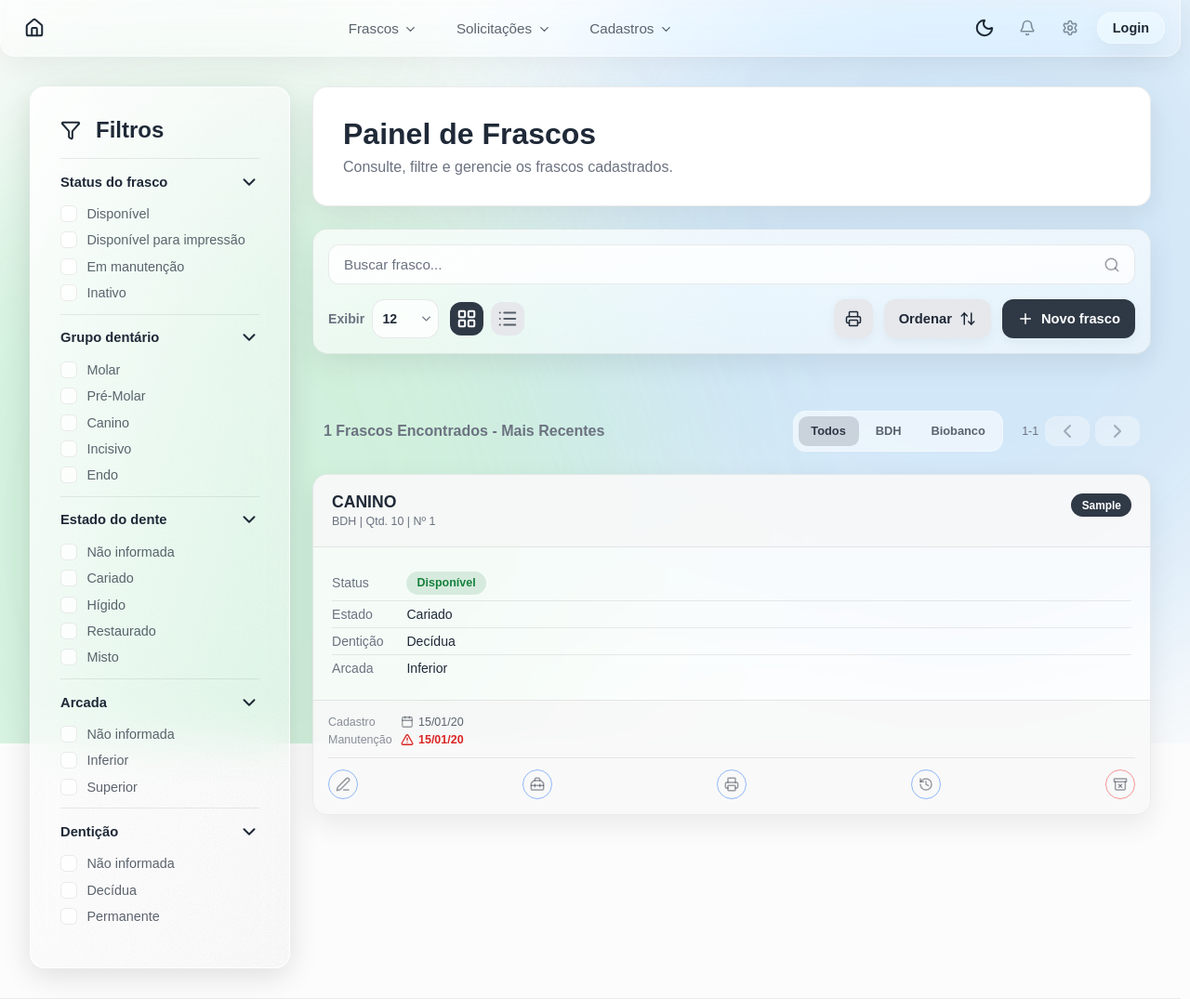
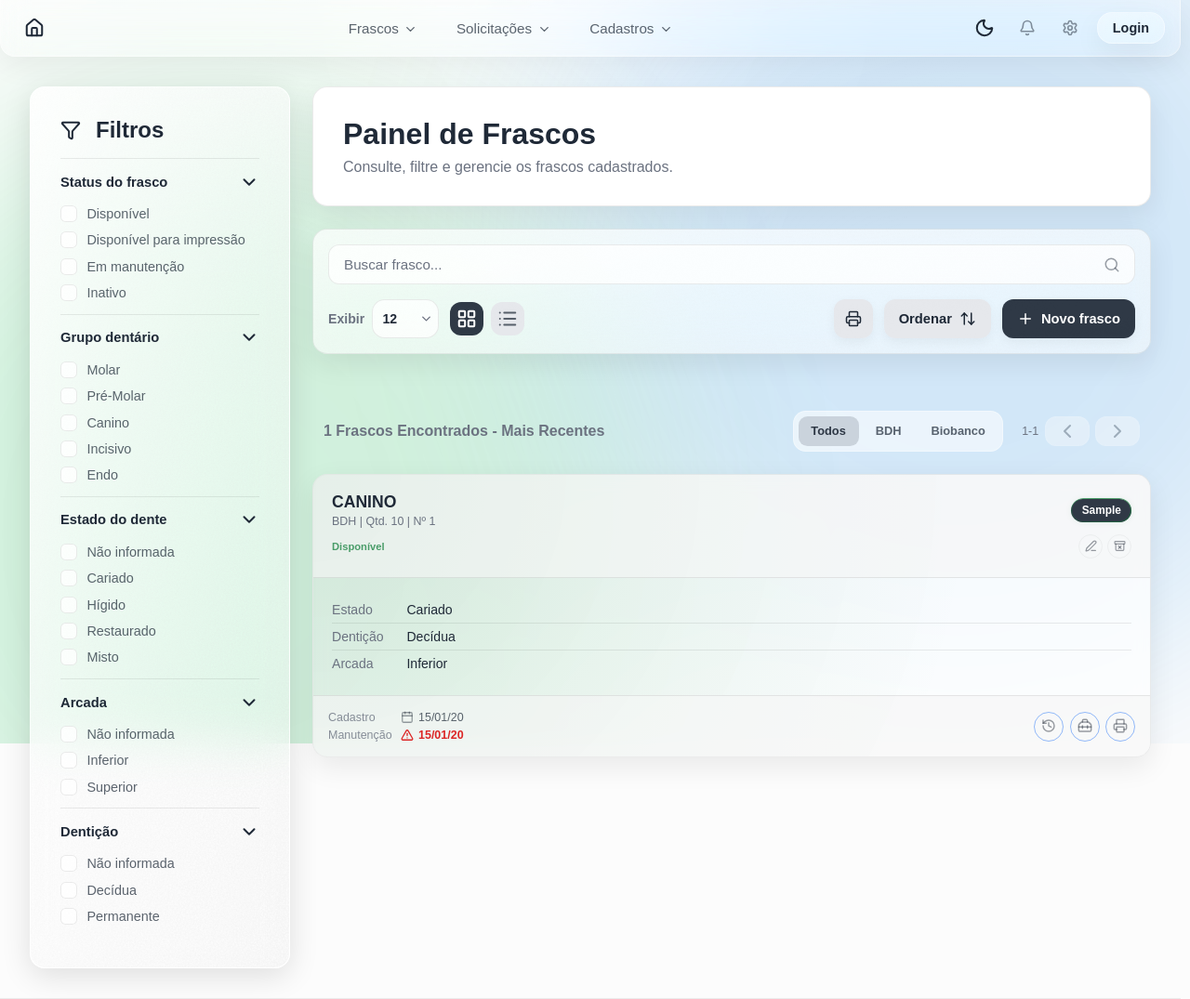
Before and after one commit to ribasMarcosEduardo/bancoDentes, a Spring Boot app: page /frasco/painel in a window 1280 px wide. Shown: the top 1075 px of the page at 93% size. Run offline with Spring Boot 4, Linux system fonts and the light colour scheme; tables that the repository leaves empty hold one stand-in row (values such as "Sample post"); some web fonts are replaced.

Commit message:
feat: redesign dos cards de frasco
- ações principais (movimentações, manutenção/concluir, impressão) de
  volta ao lado das datas no rodapé, como na lista;
- editar e apagar/inativar menores no cabeçalho, com borda discreta que
  ganha a cor da ação no hover;
- cabeçalho em grade: identificador na linha do grupo/detalhes e status
  como texto colorido na linha das ações;
- identificador com borda "reluzente" na cor do status e um blob
  esfumado da cor do status no canto superior esquerdo do card.

```diff
--- a/src/main/resources/static/css/pages/frascos.css
+++ b/src/main/resources/static/css/pages/frascos.css
@@ -315,45 +315,106 @@
     }
 }
 /*
-    Rodapé do card de frasco empilhado: datas em cima e as ações numa
-    linha própria embaixo. Com 5 ações (editar, manutenção/concluir,
-    imprimir, ver movimentações, apagar/inativar) elas não cabem mais ao
-    lado das datas na largura mínima do card. Os botões indisponíveis
-    continuam no lugar (desabilitados, com tooltip do motivo) pra manter
-    a mesma posição em todos os cards.
+    Card de frasco: as 3 ações principais (as mesmas da linha da lista) ao
+    lado das datas; editar e apagar/inativar menores no cabeçalho, abaixo
+    do identificador.
 */
-.card__footer--acoes-em-linha {
-    flex-direction: column;
-    align-items: stretch;
-    gap: 0.75rem;
+/* Card no mínimo (280px): datas + 3 ações ficam no limite — se não couber,
+   as ações descem pra linha de baixo, à direita */
+.results-grid .card__footer {
+    flex-wrap: wrap;
 }
 
-.card__footer--acoes-em-linha .card__actions {
-    justify-content: space-between;
-
-    padding-top: 0.75rem;
-    border-top: 1px solid var(--border);
+.results-grid .card__footer .card__actions {
+    margin-left: auto;
 }
 
-/*
-    Com space-between o último botão (Apagar/Inativar, dentro do próprio
-    form) encosta na borda direita do card e o balão centralizado era
-    cortado ("Inativar", "Em manutenção"). Ancora o balão dele pela
-    direita — mesma ideia de fila_etiquetas.css; o primeiro botão já é
-    ancorado pela esquerda em base/utilities.css. A seta (::before)
-    continua centralizada no botão.
-*/
-.card__footer--acoes-em-linha .card__actions > :last-child [data-tooltip]::after,
-.card__footer--acoes-em-linha .card__actions > [data-tooltip]:last-child::after {
+/* Cabeçalho em grade: grupo/detalhes | identificador (centralizado nas duas
+   linhas); status | editar/apagar na linha de baixo */
+.card__header--frasco {
+    display: grid;
+    grid-template-columns: minmax(0, 1fr) auto;
+    align-items: center;
+    column-gap: var(--card-gap);
+    row-gap: 0.45rem;
+}
+
+.card__header--frasco .card__code {
+    grid-column: 2;
+    grid-row: 1;
+}
+
+/* No card o status é só o texto colorido, sem o fundo da pill */
+.card__header--frasco .status-pill {
+    grid-column: 1;
+    grid-row: 2;
+    justify-self: start;
+
+    padding: 0;
+    background: none;
+    opacity: 0.75;
+}
+
+.card__header-actions {
+    grid-column: 2;
+    grid-row: 2;
+    justify-self: end;
+
+    display: flex;
+    align-items: center;
+    gap: 0.3rem;
+}
+
+.card__action--sm {
+    width: 26px;
+    height: 26px;
+}
+
+/* Discretos: borda cinza apagada; a cor da ação só aparece no hover/foco */
+.card__header-actions .card__action {
+    border-color: color-mix(in srgb, var(--border) 55%, transparent);
+    transition: border-color 0.2s ease, transform 0.2s ease;
+}
+
+.card__header-actions .card__action--blue:not(:disabled):is(:hover, :focus-visible) {
+    border-color: rgba(59, 130, 246, 0.55);
+}
+
+.card__header-actions .card__action--red:not(:disabled):is(:hover, :focus-visible) {
+    border-color: rgba(239, 68, 68, 0.55);
+}
+
+.card__action--sm .icon {
+    width: 13px;
+    height: 13px;
+    min-width: 13px;
+    min-height: 13px;
+}
+
+/* O .card corta o que vaza (overflow:hidden): balão do botão encostado na
+   borda direita ancorado pela direita */
+.card__footer .card__actions > :last-child [data-tooltip]::after,
+.card__footer .card__actions > [data-tooltip]:last-child::after {
     left: auto;
     right: 0;
     transform: translateY(4px);
 }
 
-.card__footer--acoes-em-linha .card__actions > :last-child [data-tooltip]:hover::after,
-.card__footer--acoes-em-linha .card__actions > :last-child [data-tooltip]:focus-visible::after,
-.card__footer--acoes-em-linha .card__actions > [data-tooltip]:last-child:hover::after,
-.card__footer--acoes-em-linha .card__actions > [data-tooltip]:last-child:focus-visible::after {
+.card__footer .card__actions > :last-child [data-tooltip]:hover::after,
+.card__footer .card__actions > :last-child [data-tooltip]:focus-visible::after,
+.card__footer .card__actions > [data-tooltip]:last-child:hover::after,
+.card__footer .card__actions > [data-tooltip]:last-child:focus-visible::after {
+    transform: translateY(0);
+}
+
+.card__header-actions > :last-child [data-tooltip]::after {
+    left: auto;
+    right: 0;
+    transform: translateY(-4px);
+}
+
+.card__header-actions > :last-child [data-tooltip]:hover::after,
+.card__header-actions > :last-child [data-tooltip]:focus-visible::after {
     transform: translateY(0);
 }
 
@@ -477,16 +538,71 @@
     background: var(--status-frasco-inativo);
 }
 
-/*
-    Status no corpo do card. .status-pill vem com justify-self:center
-    (pensado pra coluna da lista) — no card a pill alinha à esquerda,
-    junto dos outros valores. align-items:center porque a pill é mais
-    alta que o texto e o rótulo ficaria colado no topo da linha.
-*/
-.card__row--status {
-    align-items: center;
+/* Blob do status: radial bem esfumado com centro no canto superior esquerdo,
+   recortado pelo overflow:hidden do .card e atrás do conteúdo (z-index -1) */
+.card--frasco-disponivel { --card-status-cor: var(--status-frasco-disponivel); }
+.card--frasco-impressao { --card-status-cor: var(--status-frasco-impressao); }
+.card--frasco-manutencao { --card-status-cor: var(--status-frasco-manutencao); }
+.card--frasco-inativo { --card-status-cor: var(--status-frasco-inativo); }
+
+.card.card--status {
+    position: relative;
+    isolation: isolate;
 }
 
-.card__row--status .status-pill {
-    justify-self: start;
+.card.card--status::before {
+    content: "";
+    position: absolute;
+    inset: 0;
+    z-index: -1;
+    pointer-events: none;
+
+    background: radial-gradient(
+        circle at 0 0,
+        color-mix(in srgb, var(--card-status-cor) 18%, transparent) 0%,
+        color-mix(in srgb, var(--card-status-cor) 8%, transparent) 35%,
+        transparent 75%
+    );
 }
+
+/* Identificador com borda na cor do status, "reluzente": gradiente com o
+   trecho mais claro no canto superior direito, como luz vindo dali. Borda
+   num ::before mascarado — o fundo do selo é translúcido no tema escuro.
+   Classes sem "__": dentro de th:* o Thymeleaf lê __...__ como pré-processamento. */
+.code-status--frasco-disponivel { --code-cor: var(--status-frasco-disponivel); }
+.code-status--frasco-impressao { --code-cor: var(--status-frasco-impressao); }
+.code-status--frasco-manutencao { --code-cor: var(--status-frasco-manutencao); }
+.code-status--frasco-inativo { --code-cor: var(--status-frasco-inativo); }
+
+.card__code.code-status {
+    position: relative;
+    box-shadow: 0 0 8px -4px color-mix(in srgb, var(--code-cor) 35%, transparent);
+}
+
+.card__code.code-status::before {
+    content: "";
+    position: absolute;
+    inset: 0;
+
+    padding: 1px;
+    border-radius: inherit;
+
+    background: linear-gradient(
+        to bottom left,
+        color-mix(in srgb, var(--code-cor) 70%, white) 0%,
+        color-mix(in srgb, var(--code-cor) 80%, transparent) 30%,
+        color-mix(in srgb, var(--code-cor) 25%, transparent) 100%
+    );
+
+    -webkit-mask: linear-gradient(#000 0 0) content-box, linear-gradient(#000 0 0);
+    -webkit-mask-composite: xor;
+    mask-composite: exclude;
+
+    pointer-events: none;
+}
+
+/* Status no cabeçalho do card, abaixo do subtítulo (BDH | Qtd. | Nº) */
+.status-pill--sm {
+    padding: 0.15rem 0.55rem;
+    font-size: 0.7rem;
+}
--- a/src/main/resources/templates/painel/painelFrascos.html
+++ b/src/main/resources/templates/painel/painelFrascos.html
@@ -474,6 +474,7 @@
           <div class="results-grid">
             <article th:each="frasco : ${frascos}"
                      class="card"
+                     th:classappend="${frasco.statusFrasco != null} ? 'card--status card--' + ${frasco.statusFrasco.css}"
                      th:data-setor="${frasco.local != null ? #strings.toLowerCase(frasco.local) : ''}"
                      th:data-codigo="${frasco.codigo}"
                      th:data-grupo="${frasco.tipoDente}"
@@ -483,25 +484,48 @@
                      th:data-arcada="${frasco.arcada != null ? frasco.arcada : ''}"
                      th:data-denticao="${frasco.denticao != null ? frasco.denticao.nome : ''}">
 
-              <header class="card__header">
-                <div>
+              <header class="card__header card__header--frasco">
+                <div class="card__heading">
                   <h3 class="card__title" th:text="${frasco.tipoDente}">Grupo</h3>
+                  <div class="card__meta" th:text="${frasco.local != null ? (frasco.local == T(bancoDentes.model.enumModels.Local).BDH ? 'BDH' : frasco.local.nome) : '---'} + ' | Qtd. ' + ${frasco.quantidade} + ${frasco.posicao != null ? ' | Nº ' + frasco.posicao : ''}">Meta</div>
+                </div>
 
-                  <div class="card__meta" th:text="${frasco.local != null ? (frasco.local == T(bancoDentes.model.enumModels.Local).BDH ? 'BDH' : frasco.local.nome) : '---'} + ' | Qtd. ' + ${frasco.quantidade} + ${frasco.posicao != null ? ' | Nº ' + frasco.posicao : ''}">Meta</div>
+                <span class="card__code" th:classappend="${frasco.statusFrasco != null} ? 'code-status code-status--' + ${frasco.statusFrasco.css}" th:text="${frasco.identificacao != null ? frasco.identificacao : 'FR-' + frasco.codigo}">Código</span>
 
+                <span th:if="${frasco.statusFrasco != null}" class="status-pill status-pill--frasco status-pill--sm"
+
+                      th:classappend="'status-pill--' + ${frasco.statusFrasco.css}"
+
+                      th:title="${frasco.statusFrasco.nome}"
+
+                      th:text="${frasco.statusFrasco.rotulo}">Disponível</span>
+
+                <div class="card__header-actions">
+                  <a th:unless="${frasco.inativo}" th:href="@{/frasco/edit/{id}(id=${frasco.codigo})}" class="card__action card__action--sm card__action--blue tooltip-below" data-tooltip="Editar" aria-label="Editar">
+                    <i class="icon" data-lucide="pen-line"></i>
+                  </a>
+                  <button th:if="${frasco.inativo}" type="button" class="card__action card__action--sm card__action--blue tooltip-below" disabled data-tooltip="Frasco inativo" aria-label="Editar">
+                    <i class="icon" data-lucide="pen-line"></i>
+                  </button>
+
+                  <form th:if="${!frascosComVinculo.contains(frasco.codigo)}" th:action="@{/frasco/excluirFrasco/{id}(id=${frasco.codigo})}" method="post" class="delete-form" style="display:inline;">
+                    <button type="submit" class="card__action card__action--sm card__action--red tooltip-below" th:data-identificacao="${frasco.identificacao}" data-tooltip="Apagar" aria-label="Apagar">
+                      <i class="icon" data-lucide="trash-2"></i>
+                    </button>
+                  </form>
+                  <form th:if="${frascosComVinculo.contains(frasco.codigo)}" th:action="@{/frasco/inativarFrasco/{id}(id=${frasco.codigo})}" method="post" class="inactivate-form" style="display:inline;">
+                    <button type="submit" class="card__action card__action--sm card__action--red tooltip-below"
+                            th:disabled="${frasco.inativo or frasco.emManutencao}"
+                            th:data-identificacao="${frasco.identificacao}"
+                            th:data-tooltip="${frasco.inativo ? 'Já está inativo' : (frasco.emManutencao ? 'Em manutenção' : 'Inativar')}"
+                            aria-label="Inativar">
+                      <i class="icon" data-lucide="archive-x"></i>
+                    </button>
+                  </form>
                 </div>
-                <span class="card__code" th:text="${frasco.identificacao != null ? frasco.identificacao : 'FR-' + frasco.codigo}">Código</span>
               </header>
 
               <div class="card__body">
-                <div class="card__row card__row--status">
-                  <span class="card__label">Status</span>
-                  <span th:if="${frasco.statusFrasco != null}" class="status-pill status-pill--frasco"
-                        th:classappend="'status-pill--' + ${frasco.statusFrasco.css}"
-                        th:title="${frasco.statusFrasco.nome}"
-                        th:text="${frasco.statusFrasco.rotulo}">Disponível</span>
-                  <span class="card__value" th:unless="${frasco.statusFrasco != null}">---</span>
-                </div>
                 <div class="card__row">
                   <span class="card__label">Estado</span>
                   <span class="card__value" th:text="${frasco.estado != null ? frasco.estado : '---'}">-</span>
@@ -516,7 +540,7 @@
                 </div>
               </div>
 
-              <footer class="card__footer card__footer--acoes-em-linha">
+              <footer class="card__footer">
                 <div class="card__dates">
                   <p class="card__date"><span>Cadastro</span>
                     <span class="card__date-value" th:if="${frasco.datCad != null}"><i class="icon" data-lucide="calendar" aria-hidden="true"></i><th:block th:text="${#temporals.format(frasco.datCad, 'dd/MM/yy')}">21/06/25</th:block></span>
@@ -530,12 +554,9 @@
                 </div>
 
                 <div class="card__actions">
-                  <a th:unless="${frasco.inativo}" th:href="@{/frasco/edit/{id}(id=${frasco.codigo})}" class="card__action card__action--blue" data-tooltip="Editar">
-                    <i class="icon" data-lucide="pen-line"></i>
+                  <a th:href="@{/movimentacao/painel(frasco=${frasco.codigo})}" class="card__action card__action--blue" data-tooltip="Ver movimentações" aria-label="Ver movimentações">
+                    <i class="icon" data-lucide="history"></i>
                   </a>
-                  <button th:if="${frasco.inativo}" type="button" class="card__action card__action--blue" disabled data-tooltip="Frasco inativo" aria-label="Editar">
-                    <i class="icon" data-lucide="pen-line"></i>
-                  </button>
 
                   <th:block th:with="manAberta=${frasco.emManutencao ? manutencoesAbertas.get(frasco.codigo) : null}">
                     <button th:unless="${manAberta != null}" type="button" class="card__action card__action--blue js-criar-manutencao" th:data-id="${frasco.codigo}" th:disabled="${frasco.emManutencao or frasco.inativo}" th:data-tooltip="${frasco.inativo ? 'Frasco inativo' : (frasco.emManutencao ? 'Já está em manutenção' : 'Manutenção')}" aria-label="Manutenção">
@@ -561,25 +582,6 @@
                             th:data-tooltip="${frasco.podeEnviarParaImpressao ? 'Enviar para impressão' : (frasco.naFilaImpressao ? 'Já está na fila de impressão' : 'Indisponível para impressão')}"
                             aria-label="Enviar para impressão">
                       <i class="icon" data-lucide="printer"></i>
-                    </button>
-                  </form>
-
-                  <a th:href="@{/movimentacao/painel(frasco=${frasco.codigo})}" class="card__action card__action--blue" data-tooltip="Ver movimentações" aria-label="Ver movimentações">
-                    <i class="icon" data-lucide="history"></i>
-                  </a>
-
-                  <form th:if="${!frascosComVinculo.contains(frasco.codigo)}" th:action="@{/frasco/excluirFrasco/{id}(id=${frasco.codigo})}" method="post" class="delete-form" style="display:inline;">
-                    <button type="submit" class="result-list__action result-list__action--red" th:data-identificacao="${frasco.identificacao}" data-tooltip="Apagar" aria-label="Apagar">
-                      <i class="icon" data-lucide="trash-2"></i>
-                    </button>
-                  </form>
-                  <form th:if="${frascosComVinculo.contains(frasco.codigo)}" th:action="@{/frasco/inativarFrasco/{id}(id=${frasco.codigo})}" method="post" class="inactivate-form" style="display:inline;">
-                    <button type="submit" class="result-list__action result-list__action--red"
-                            th:disabled="${frasco.inativo or frasco.emManutencao}"
-                            th:data-identificacao="${frasco.identificacao}"
-                            th:data-tooltip="${frasco.inativo ? 'Já está inativo' : (frasco.emManutencao ? 'Em manutenção' : 'Inativar')}"
-                            aria-label="Inativar">
-                      <i class="icon" data-lucide="archive-x"></i>
                     </button>
                   </form>
                 </div>
```
